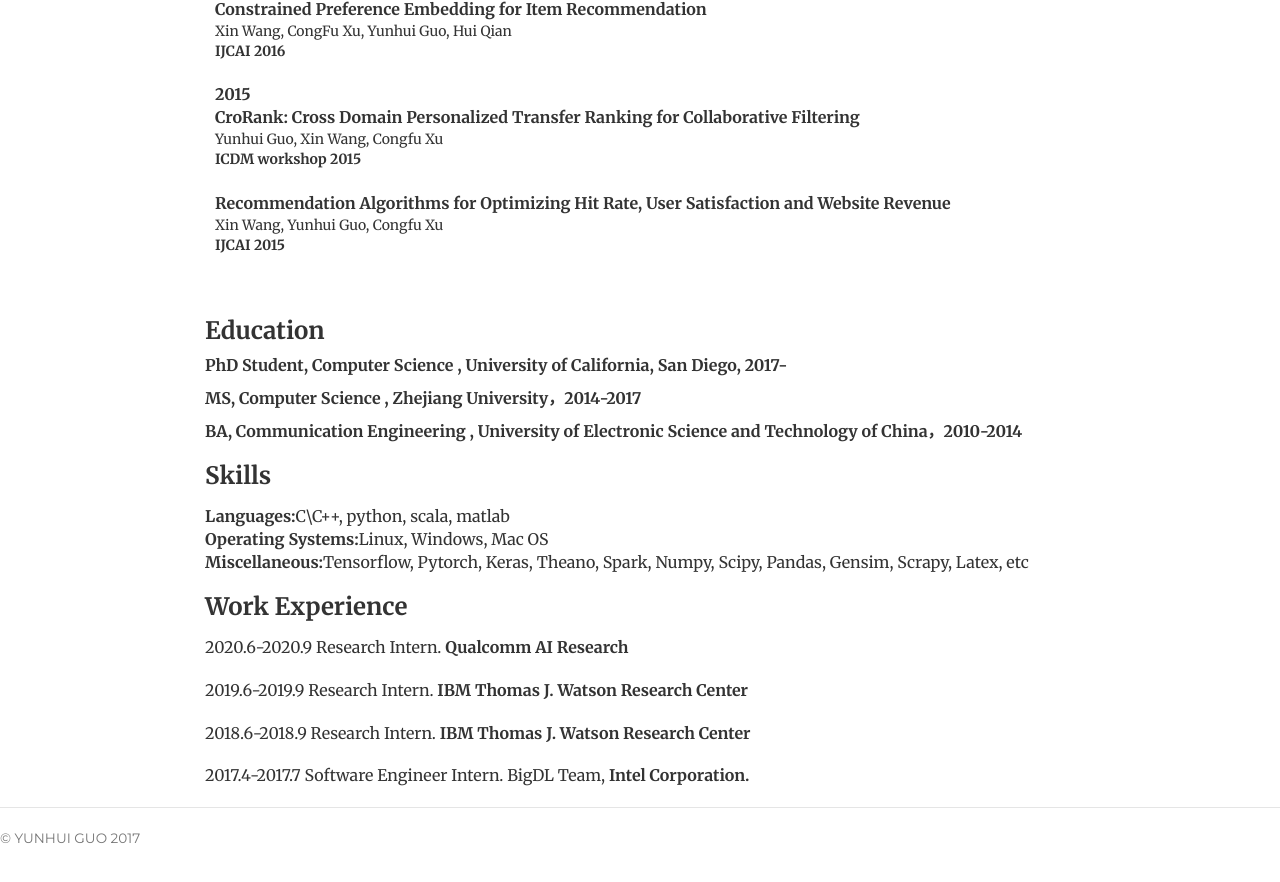
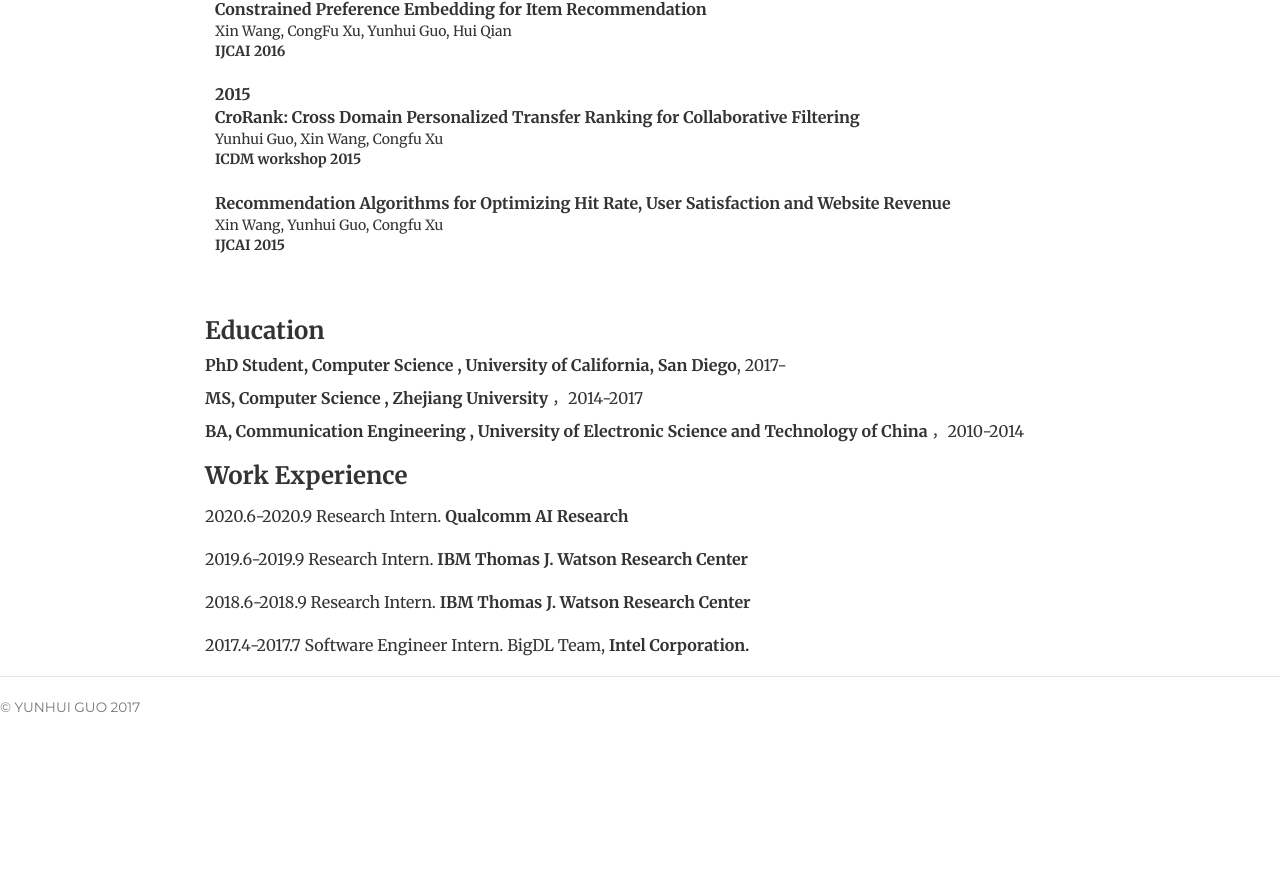
Before and after one commit to yunhuiguo/yunhuiguo.github.io, a Jekyll site: the page built from index.html, in a window 1280 px wide and 900 px high, scrolled down 1616 px. Shown: the top 882 px of the window. Built offline with Jekyll 4.4.1, drawn with Linux system fonts in a browser that asks for light colours; after the commit the page ends 2385 px from its top, so only the background shows below that.

Commit message:
Update index.html

```diff
--- a/index.html
+++ b/index.html
@@ -104,21 +104,12 @@ description: Yunhui Guo
 </div>
 
 	<h3>Education</h3>
-	<p><strong>PhD Student, Computer Science , University of California, San Diego, 2017-</strong></p>
+	<p><strong>PhD Student, Computer Science , University of California, San Diego</strong>, 2017-</p>
 
-	<p><strong>MS, Computer Science , Zhejiang University，2014-2017</strong></p>
+	<p><strong>MS, Computer Science , Zhejiang University </strong>，2014-2017</p>
 
-	<p><strong>BA, Communication Engineering , University of Electronic Science and Technology of China，2010-2014</strong></p>
+	<p><strong>BA, Communication Engineering , University of Electronic Science and Technology of China </strong>，2010-2014</p>
 
-	<h3>Skills</h3>
-		<dl class="dl-horizontal">
-			<ul class="list-unstyled">
-				<li><strong>Languages:</strong>C\C++, python, scala, matlab</li>
-				<li><strong>Operating Systems:</strong>Linux, Windows, Mac OS</li>
-				<li><strong>Miscellaneous:</strong>Tensorflow, Pytorch, Keras, Theano, Spark, Numpy, Scipy, Pandas, Gensim, Scrapy,
-Latex, etc</li>
-			</ul>
-		</dl>
 
 	<h3>Work Experience</h3>
 
```
